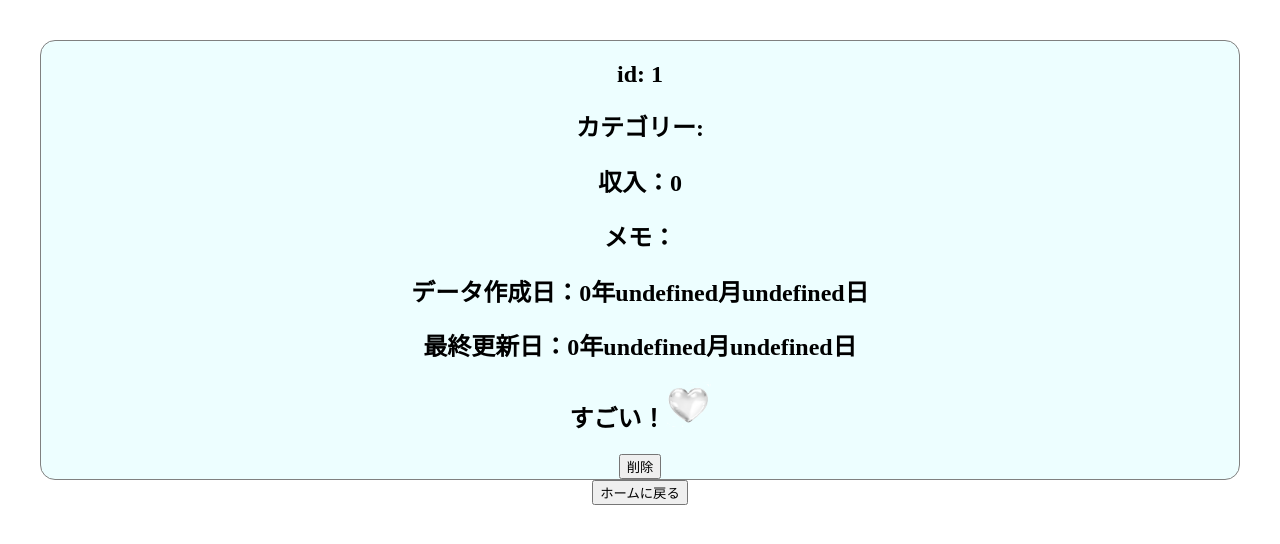
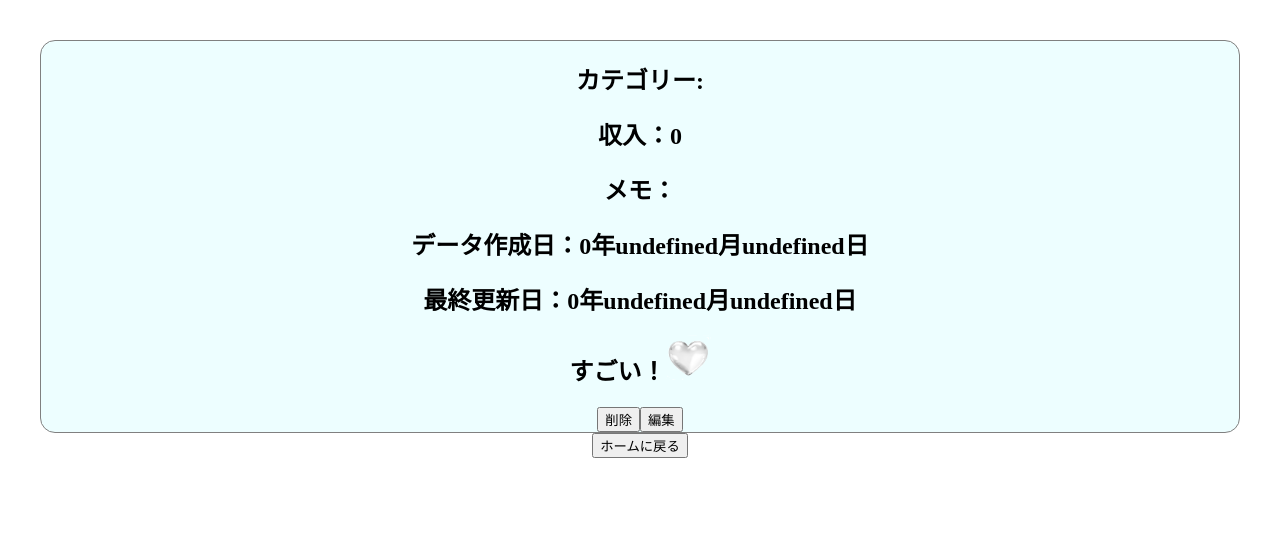
Before and after one commit to f24ba063/KakeiboApp, a React (Vite) app in the folder KakeiboAppFrontEnd/: page /showdata/1 in a window 1280 px wide. Shown: the top 544 px of the page. Built offline with nearby package versions, Linux system fonts and the light colour scheme; no server answers.

Commit message:
編集フォーム

```diff
--- a/KakeiboAppFrontEnd/src/assets/pages/ShowData.jsx
+++ b/KakeiboAppFrontEnd/src/assets/pages/ShowData.jsx
@@ -5,6 +5,7 @@ import '../../css/showData.css'
 
 export default function ShowData() {
     const { id } = useParams();
+    const [isEditing, setIsEditing] = useState(false);//編集モードボタン
 
     const [kakeiboDto, setKakeiboDto] = useState({
         id: 0,
@@ -61,29 +62,50 @@ export default function ShowData() {
         navigate("/index");
     }
 
+    const handleSubmit = () => {
+
+    }
+
     return (
         <>
-            <div className="area">
-                <h2>id: {id}</h2>
+            <form onSubmit={handleSubmit} className="area">
+                {/*IDは隠蔽している*/}
+                <h2 id="id-hidden">id: {id}</h2>
+                {/*カテゴリー*/}
+                {isEditing ?
+                    <select>
+
+                    </select>
+                    :
                 <h2>カテゴリー: {kakeiboDto.category}</h2>
+                }
 
-                <h2>
-                    {kakeiboDto.inOut === "IN" ? "収入" : "支出"}：{kakeiboDto.amount }
-                </h2>
+                {isEditing ? <p></p> :
+            <h2>
+                {kakeiboDto.inOut === "IN" ? "収入" : "支出"}：{kakeiboDto.amount}
+            </h2>}
+
                 <h2>メモ：{kakeiboDto.memo}</h2>
                 <h2>データ作成日：{dtg(datestr)}</h2>
                 <h2>最終更新日：{dtg(updstr)}</h2>
                 <h2>すごい！
                 <img
-                    className="homeru-icon"
-                    src={kakeiboDto.homeru === 1 ? "/img/heart.png" : "/img/heart_gray.png"}
-                    onClick={() => setKakeiboDto({
-                        ...kakeiboDto,
-                        homeru: kakeiboDto.homeru === 1 ? 0 : 1
-                    })}
+                        className="homeru-icon"
+                        src={kakeiboDto.homeru === 1 ? "/img/heart.png" : "/img/heart_gray.png"}
+                        onClick={(e) => {
+                            setKakeiboDto({
+                                ...kakeiboDto,
+                                homeru: kakeiboDto.homeru === 1 ? 0 : 1
+                            });
+
+                        } }
                     /></h2>
-                <button onClick={() =>handleDelete(kakeiboDto.id)}>削除</button>
-            </div>
+                <button onClick={() => handleDelete(kakeiboDto.id)}>削除</button>
+                {isEditing ?
+                    <button type="submit">保存</button> :
+                    <button type="submit">編集</button>
+                }
+            </form>
             <button type="button" onClick={moveHome }>ホームに戻る</button>
         </>
     )
--- a/KakeiboAppFrontEnd/src/css/showData.css
+++ b/KakeiboAppFrontEnd/src/css/showData.css
@@ -3,3 +3,7 @@
     border-radius:15px;
     background-color: #edfeff;
 }
+
+#id-hidden{
+    display:none;
+}
```
Also changed, not shown: 1 other file (tests, documents, lock files or other folders).
